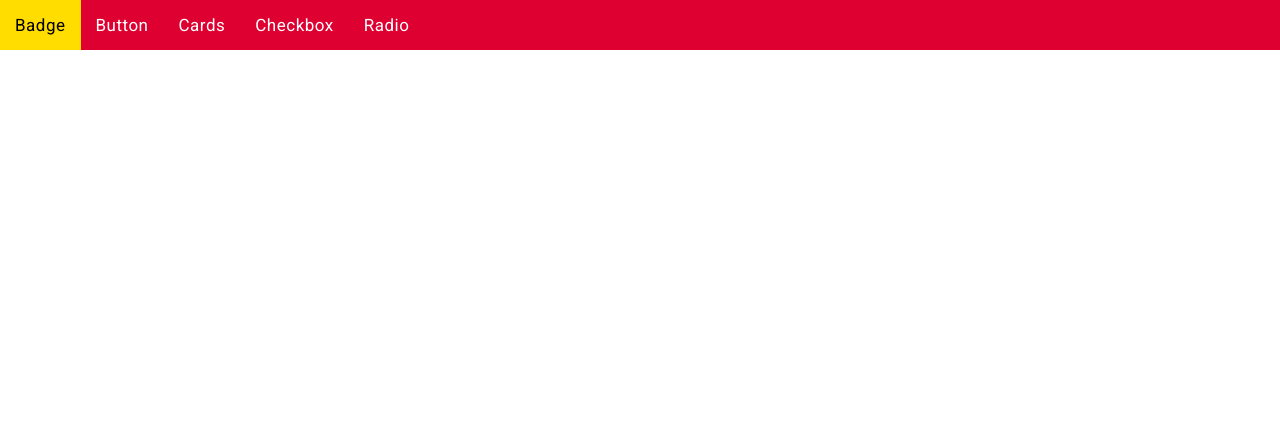
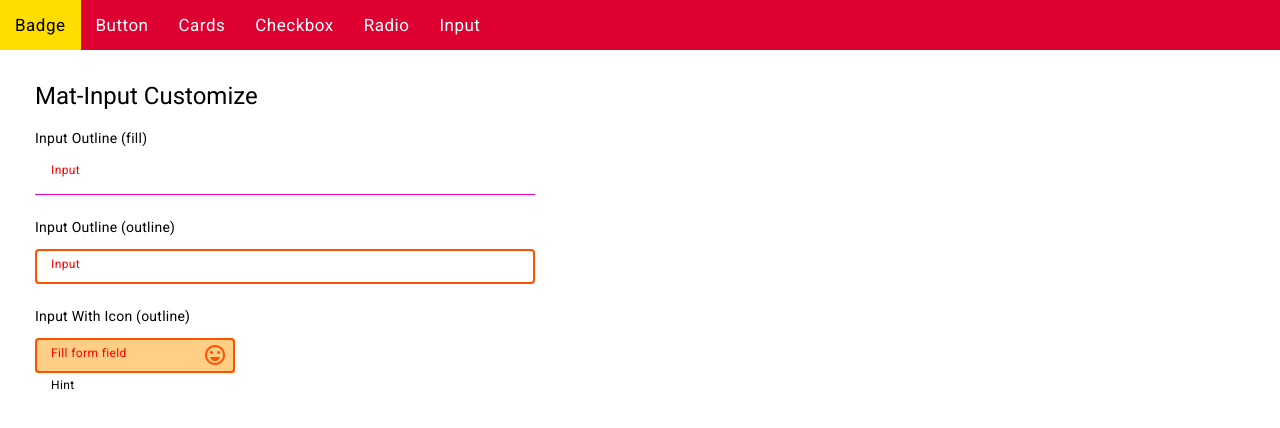
Before and after one commit to Haresh-thumar/Angular-Material-v15-Customize, an Angular app: page /input in a window 1280 px wide. Before the commit this address led to /. Shown: the top 428 px of the page. Built offline with nearby package versions, Linux system fonts and the light colour scheme.

Commit message:
form-field-input create

```diff
--- a/src/app/app-routing.module.ts
+++ b/src/app/app-routing.module.ts
@@ -5,6 +5,7 @@ import { ButtonComponent } from './button/button.component';
 import { CardsComponent } from './cards/cards.component';
 import { CheckboxComponent } from './checkbox/checkbox.component';
 import { RadioComponent } from './radio/radio.component';
+import { InputComponent } from './input/input.component';
 
 const routes: Routes = [
   { path: 'badge', component: BadgeComponent },
@@ -12,6 +13,7 @@ const routes: Routes = [
   { path: 'cards', component: CardsComponent },
   { path: 'checkbox', component: CheckboxComponent },
   { path: 'radio', component: RadioComponent },
+  { path: 'input', component: InputComponent },
 ];
 
 @NgModule({
--- a/src/app/app.component.html
+++ b/src/app/app.component.html
@@ -5,6 +5,7 @@
     <li><a routerLink="cards" routerLinkActive="active">Cards</a></li>
     <li><a routerLink="checkbox" routerLinkActive="active">Checkbox</a></li>
     <li><a routerLink="radio" routerLinkActive="active">Radio</a></li>
+    <li><a routerLink="input" routerLinkActive="active">Input</a></li>
   </ul>
 </section>
 
--- /dev/null
+++ b/src/app/input/input.component.html
@@ -0,0 +1,25 @@
+<h1>Mat-Input Customize</h1>
+
+
+<!---------- Input Customize ----------->
+<form class="example-form">
+    <p>Input Outline (fill)</p>
+    <mat-form-field class="example-full-width" appearance="fill">
+        <mat-label>Input</mat-label>
+        <input matInput placeholder="Enter User Name...">
+    </mat-form-field>
+
+    <p>Input Outline (outline)</p>
+    <mat-form-field class="example-full-width" appearance="outline">
+        <mat-label>Input</mat-label>
+        <input matInput placeholder="Enter Email Name...">
+    </mat-form-field>
+
+    <p>Input With Icon (outline)</p>
+    <mat-form-field appearance="outline">
+        <mat-label>Fill form field</mat-label>
+        <input matInput placeholder="Placeholder">
+        <mat-icon matSuffix>sentiment_very_satisfied</mat-icon>
+        <mat-hint>Hint</mat-hint>
+    </mat-form-field>
+</form>
--- /dev/null
+++ b/src/app/input/input.component.scss
@@ -0,0 +1,181 @@
+.example-form {
+    min-width: 150px;
+    max-width: 500px;
+    width: 100%;
+}
+
+.example-full-width {
+    width: 100%;
+}
+
+
+/*---------------------------------------------------------------------------------------------------------------------------------------------------------------
+                                                                    Customize Mat-Input
+---------------------------------------------------------------------------------------------------------------------------------------------------------------*/
+
+/*------------------ For appearance (outline) --------------------*/
+
+// change mat-input lable color & background & font-size on focus
+::ng-deep .mdc-text-field--focused:not(.mdc-text-field--disabled) .mdc-floating-label {
+    color: orangered; // lable color
+    background-color: yellow; // lable background
+    font-size: 14px !important; // lable font-size
+    padding: 0 10px; // add padding in lable
+}
+
+// change Mat-Input floating Lable byDefault color
+::ng-deep .mdc-text-field:not(.mdc-text-field--disabled) .mdc-floating-label {
+    color: red;
+}
+
+// Change Lable Font Position
+::ng-deep .mat-mdc-text-field-wrapper .mat-mdc-form-field-flex .mat-mdc-floating-label {
+    top: 10px !important;
+    font-size: 12px;
+}
+
+// change lable color, background &b font size when focus after change lable position
+::ng-deep .mat-mdc-form-field .mdc-text-field--outlined .mdc-notched-outline--upgraded .mdc-floating-label--float-above {
+    color: rgb(255, 255, 255);
+    top: 28px !important;
+    position: relative !important;
+    font-weight: 300 !important;
+    background-color: rgb(0, 182, 182);
+    // --mat-mdc-form-field-floating-label-scale: 1.5; // change lable scale
+}
+
+// change mat-input value color when Typing...
+::ng-deep .mdc-text-field:not(.mdc-text-field--disabled) .mdc-text-field__input {
+    color: rgb(238, 0, 198); // change input inside font color
+}
+
+// change mat-input placeholder color
+::ng-deep .mdc-text-field:not(.mdc-text-field--disabled) .mdc-text-field__input::placeholder {
+    color: rgb(241, 117, 0); // change placeholder color
+    font-size: 12px !important;
+}
+
+// change caret color on focus (|)
+::ng-deep .mdc-text-field .mdc-text-field__input {
+    caret-color: rgb(0, 182, 182);
+}
+
+// Add padding-right & color in input icon & add background color
+::ng-deep .mat-mdc-form-field-has-icon-suffix .mat-mdc-text-field-wrapper {
+    background-color: rgb(255, 207, 134);
+    color: rgb(255, 81, 0);
+}
+
+// Change icon Position
+::ng-deep .mat-mdc-form-field-icon-suffix>.mat-icon {
+    padding: 1px !important;
+    top: 4px !important;
+    right: 7px !important;
+    position: absolute !important;
+    z-index: 5 !important;
+}
+
+// Change Input Border Color
+::ng-deep .mdc-text-field--outlined:not(.mdc-text-field--disabled) .mdc-notched-outline__leading,
+::ng-deep .mdc-text-field--outlined:not(.mdc-text-field--disabled) .mdc-notched-outline__notch,
+::ng-deep .mdc-text-field--outlined:not(.mdc-text-field--disabled) .mdc-notched-outline__trailing {
+    border-color: rgb(255, 81, 0);
+    border-width: 2px;
+}
+
+// Hover to change outline color same as border color in mat-form-field
+::ng-deep .mdc-text-field--outlined:not(.mdc-text-field--disabled):not(.mdc-text-field--focused):hover .mdc-notched-outline .mdc-notched-outline__leading,
+::ng-deep .mdc-text-field--outlined:not(.mdc-text-field--disabled):not(.mdc-text-field--focused):hover .mdc-notched-outline .mdc-notched-outline__notch,
+::ng-deep .mdc-text-field--outlined:not(.mdc-text-field--disabled):not(.mdc-text-field--focused):hover .mdc-notched-outline .mdc-notched-outline__trailing {
+    border-color: rgb(255, 81, 0);
+}
+
+// Focus to change border color on mat-form-field
+::ng-deep .mdc-text-field--outlined:not(.mdc-text-field--disabled).mdc-text-field--focused .mdc-notched-outline__leading,
+::ng-deep .mdc-text-field--outlined:not(.mdc-text-field--disabled).mdc-text-field--focused .mdc-notched-outline__notch,
+::ng-deep .mdc-text-field--outlined:not(.mdc-text-field--disabled).mdc-text-field--focused .mdc-notched-outline__trailing {
+    border-color: rgb(0, 182, 182);
+    border-width: 2px;
+}
+
+// change mat-form-field height
+::ng-deep .mat-mdc-text-field-wrapper {
+    height: 35px !important;
+}
+
+// change mat-form-field inside input with text position
+::ng-deep .mat-mdc-input-element {
+    top: -10px !important;
+    position: relative !important;
+}
+
+
+
+
+/*------------------ For appearance (fill) --------------------*/
+
+// Focus to Change Input Background Color
+::ng-deep .mat-mdc-form-field-focus-overlay {
+    background-color: rgb(0, 182, 182);
+}
+
+// Remove Background in input
+::ng-deep .mdc-text-field--filled:not(.mdc-text-field--disabled) {
+    background-color: transparent !important;
+}
+
+// Hover to change background color in input
+::ng-deep .mat-mdc-form-field.mat-focused .mat-mdc-form-field-focus-overlay {
+    opacity: 0;
+}
+
+// change border color in input
+::ng-deep .mdc-text-field--filled:not(.mdc-text-field--disabled) .mdc-line-ripple::before {
+    border-bottom-width: 0;
+    border-bottom: 1px solid rgb(238, 0, 198);
+}
+
+// Focus to change border color in input
+::ng-deep .mdc-text-field--filled .mdc-line-ripple::after {
+    border-bottom-width: 0;
+    border-bottom: 1px solid rgb(0, 182, 182);
+}
+
+// change padding in input
+::ng-deep .mat-mdc-text-field-wrapper:not(.mdc-text-field--outlined) .mat-mdc-form-field-infix {
+    padding-top: 24px;
+    padding-bottom: 8px;
+}
+
+// change mat-input background on hover
+::ng-deep .mat-mdc-form-field-focus-overlay {
+    background-color: rgb(255, 17, 17) !important;
+    border-color: orangered !important;
+}
+
+
+
+
+
+
+
+::ng-deep .mat-form-field.appearance-fill .mat-form-field-wrapper:hover {
+    border-color: red !important;
+    opacity: 0;
+}
+
+::ng-deep .mat-mdc-form-field-infix,
+.ng-tns-c24-0 {
+    border-color: red !important;
+}
+
+::ng-deep .mat-form-field-outline:not(.mat-form-field-disabled):hover {
+    border-color: red;
+    /* Replace "red" with the desired hover color */
+}
+
+
+::ng-deep .mat-form-field-appearance-outline:not(.mat-form-field-disabled) .mat-form-field-flex:hover .mat-form-field-outline {
+    opacity: 0;
+    transition: opacity .6s cubic-bezier(.25, .8, .25, 1);
+}
```
Also changed, not shown: src/app/app.module.ts (+8 -2 lines), src/app/input/input.component.ts (added, +10 -0 lines), 1 other file (tests, documents, lock files or other folders).
